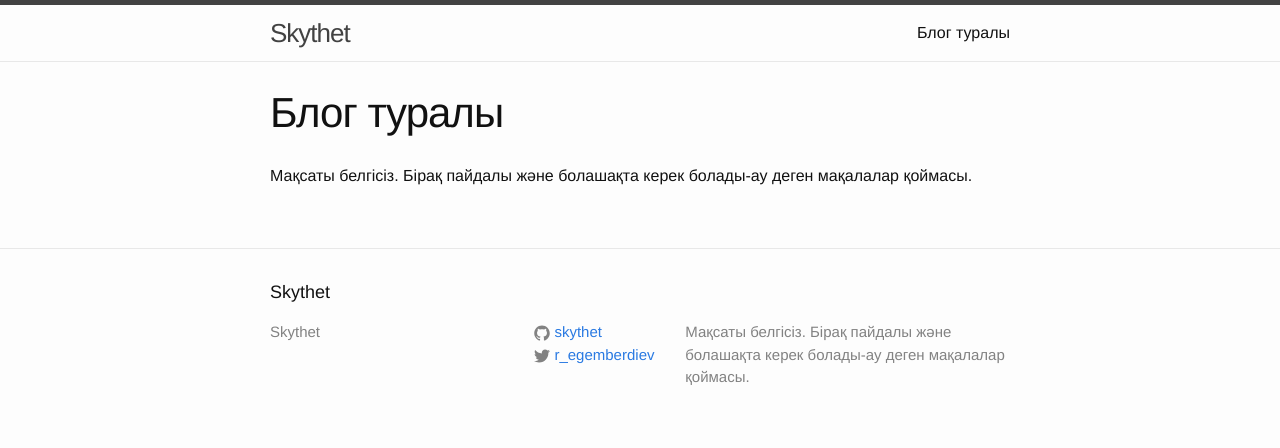
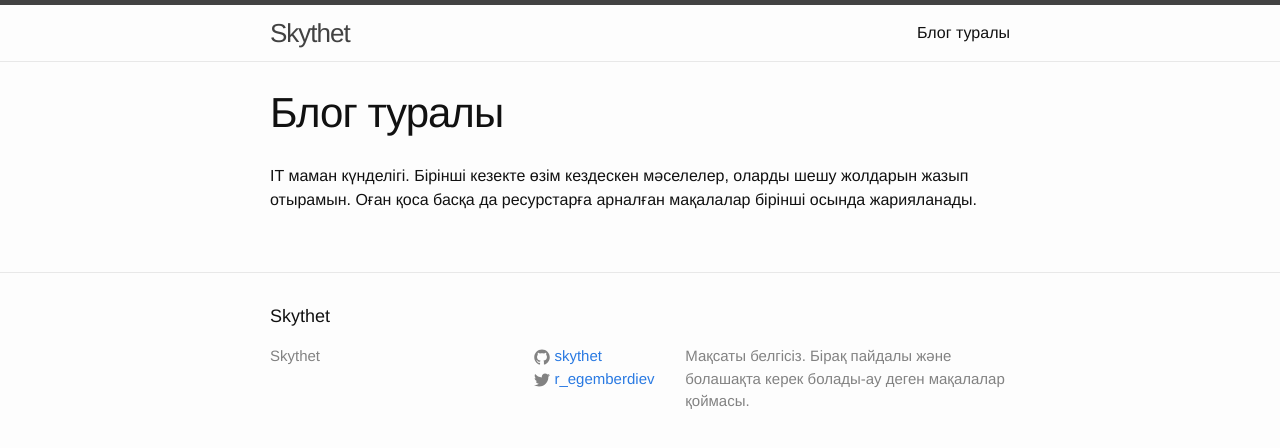
Before and after one commit to skythet/skythet.github.io, a Jekyll site: the page built from about.md, in a window 1280 px wide. Shown: the top 448 px of the page. Built offline with Jekyll 4.4.1, drawn with Linux system fonts in a browser that asks for light colours.

Commit message:
changed about page, added jsf article

```diff
--- a/about.md
+++ b/about.md
@@ -4,4 +4,6 @@ title: Блог туралы
 permalink: /about/
 ---
 
-Мақсаты белгісіз. Бірақ пайдалы және болашақта керек болады-ау деген мақалалар қоймасы.
+IT маман күнделігі. Бірінші кезекте өзім кездескен мәселелер, оларды шешу жолдарын
+жазып отырамын. Оған қоса басқа да ресурстарға арналған мақалалар бірінші осында
+жарияланады.
```
